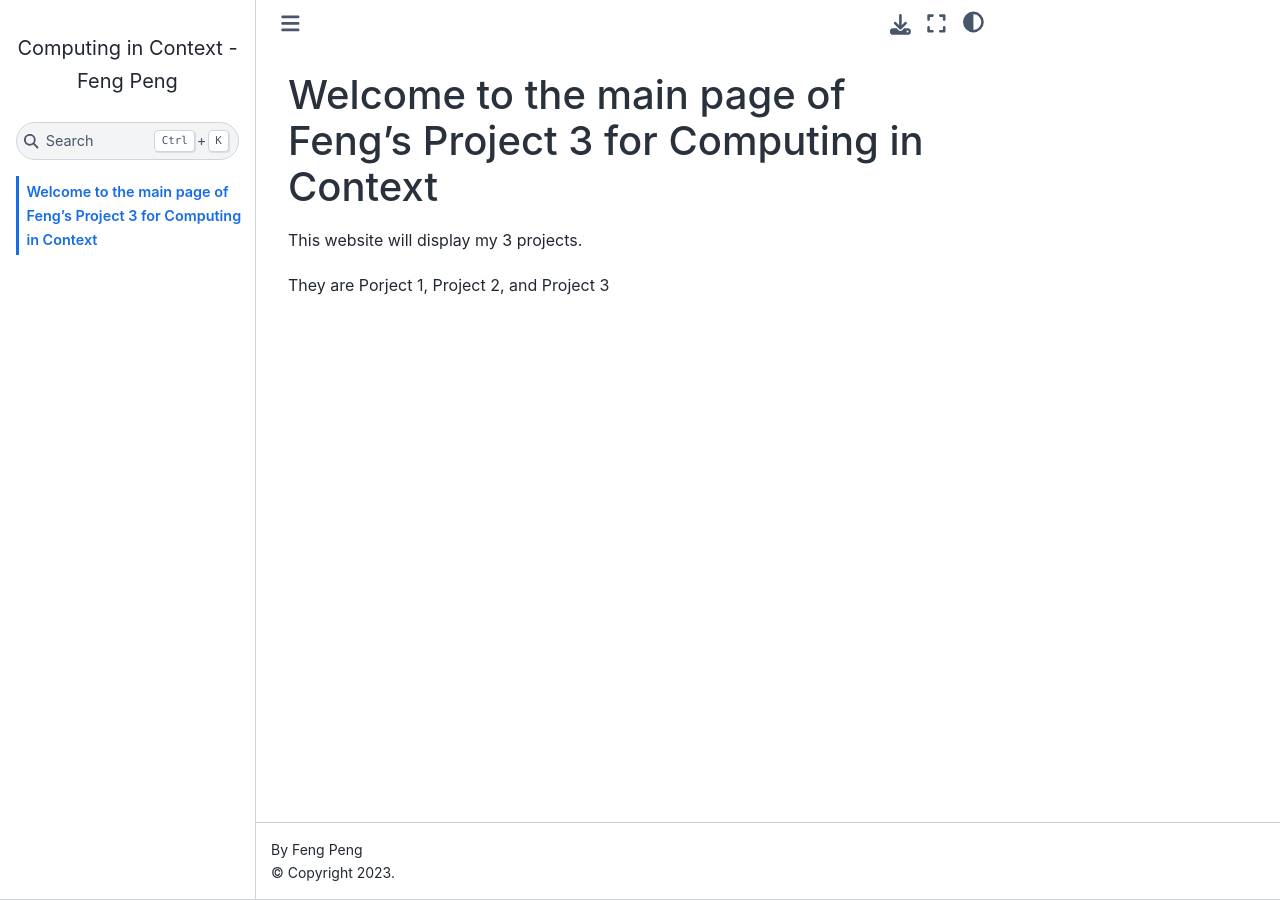
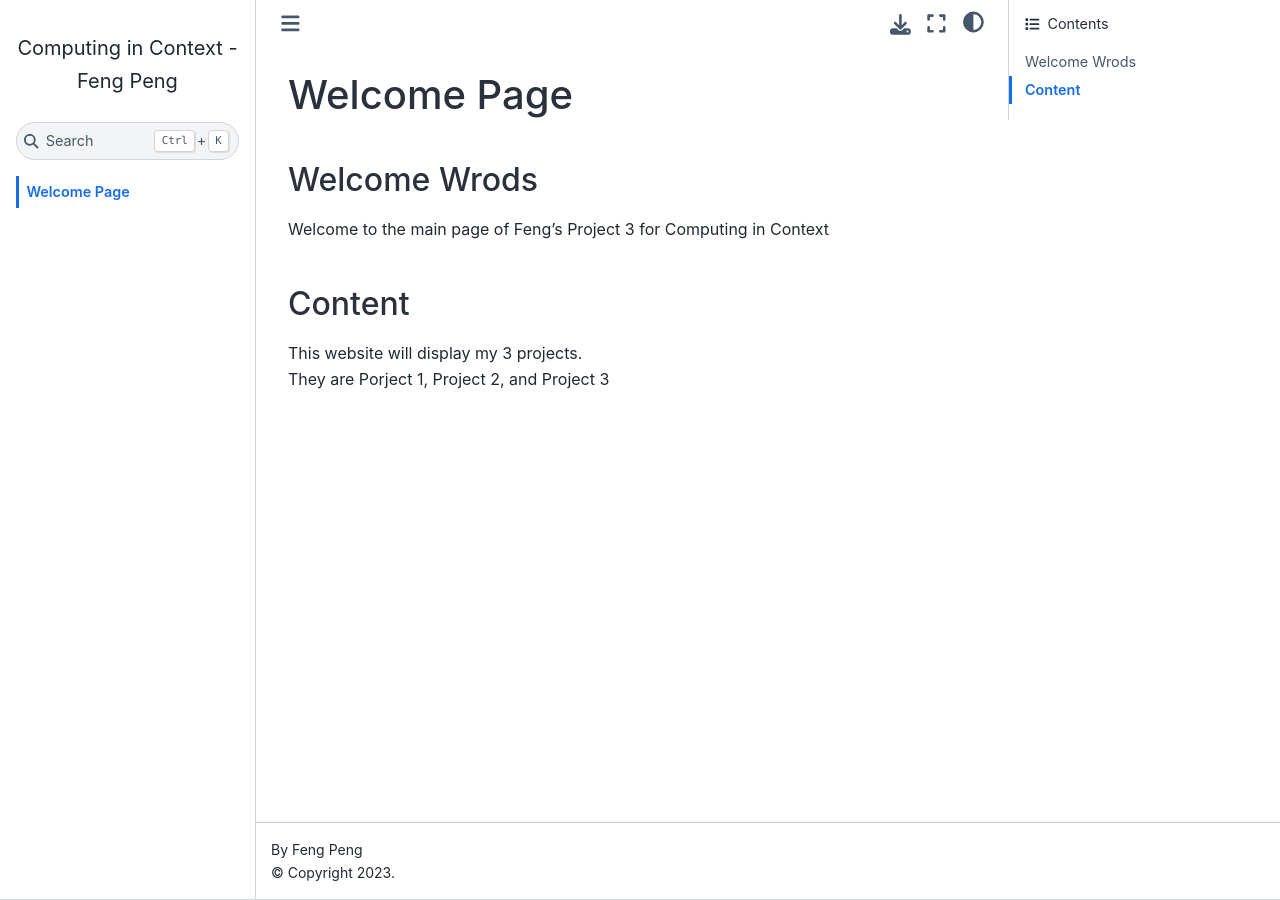
Before and after one commit to NiceName1111/project_try, a Jupyter Book: the page built from index.md, in a window 1280 px wide. Built offline with Jupyter Book 1.0.4 settings and Sphinx 7.4.7 and the Sphinx Book theme 1.1.4, drawn with Linux system fonts in a browser that asks for light colours; pages that are not in the unit, such as notebooks, are missing from menus; comment, search, counter and statistics services are not loaded.

Commit message:
Update index.md

```diff
--- a/index.md
+++ b/index.md
@@ -1,5 +1,7 @@
-# Welcome to the main page of Feng's Project 3 for Computing in Context
+# Welcome Page
+## Welcome Wrods
+Welcome to the main page of Feng's Project 3 for Computing in Context
 
+## Content
 This website will display my 3 projects. <br>
-
 They are Porject 1, Project 2, and Project 3
```
